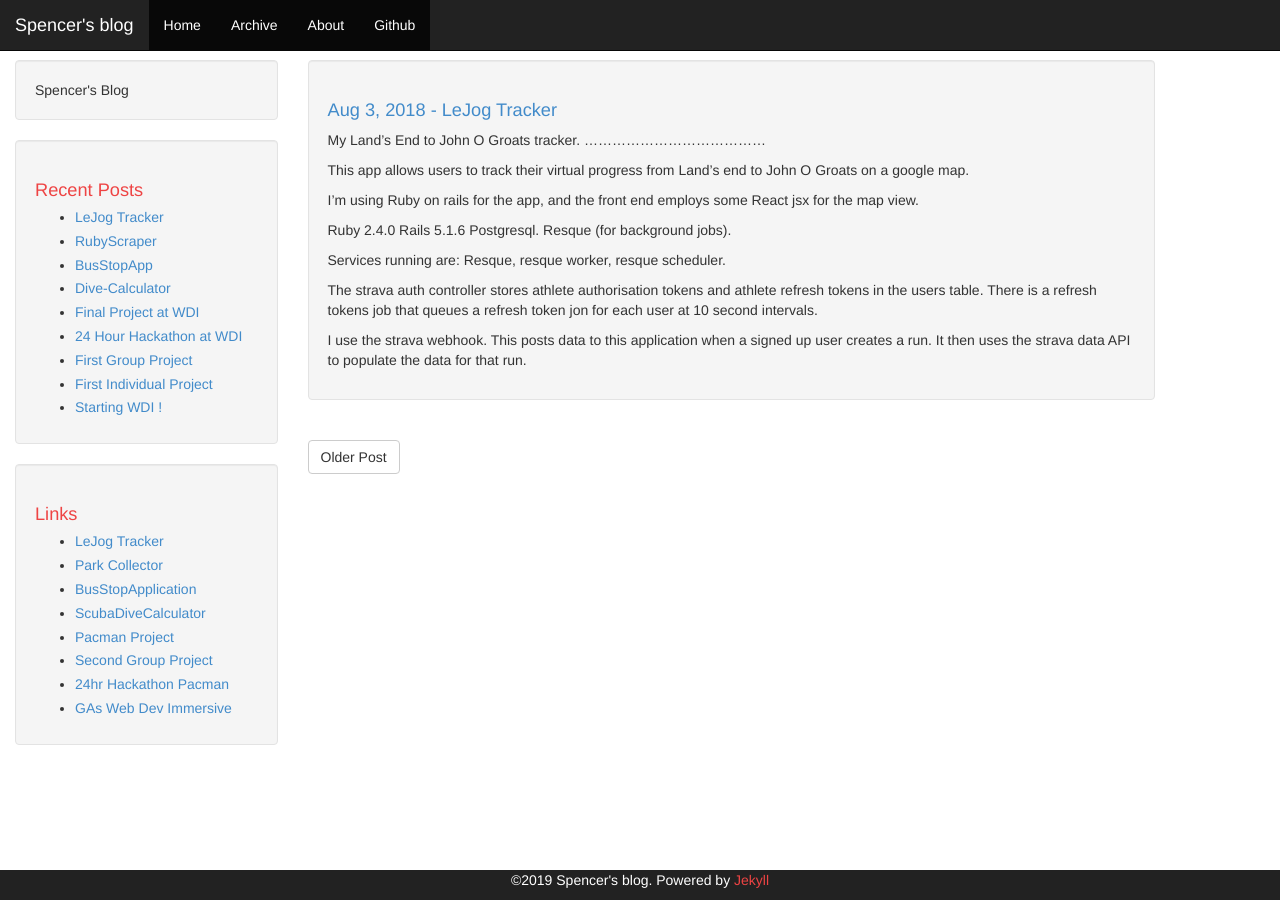
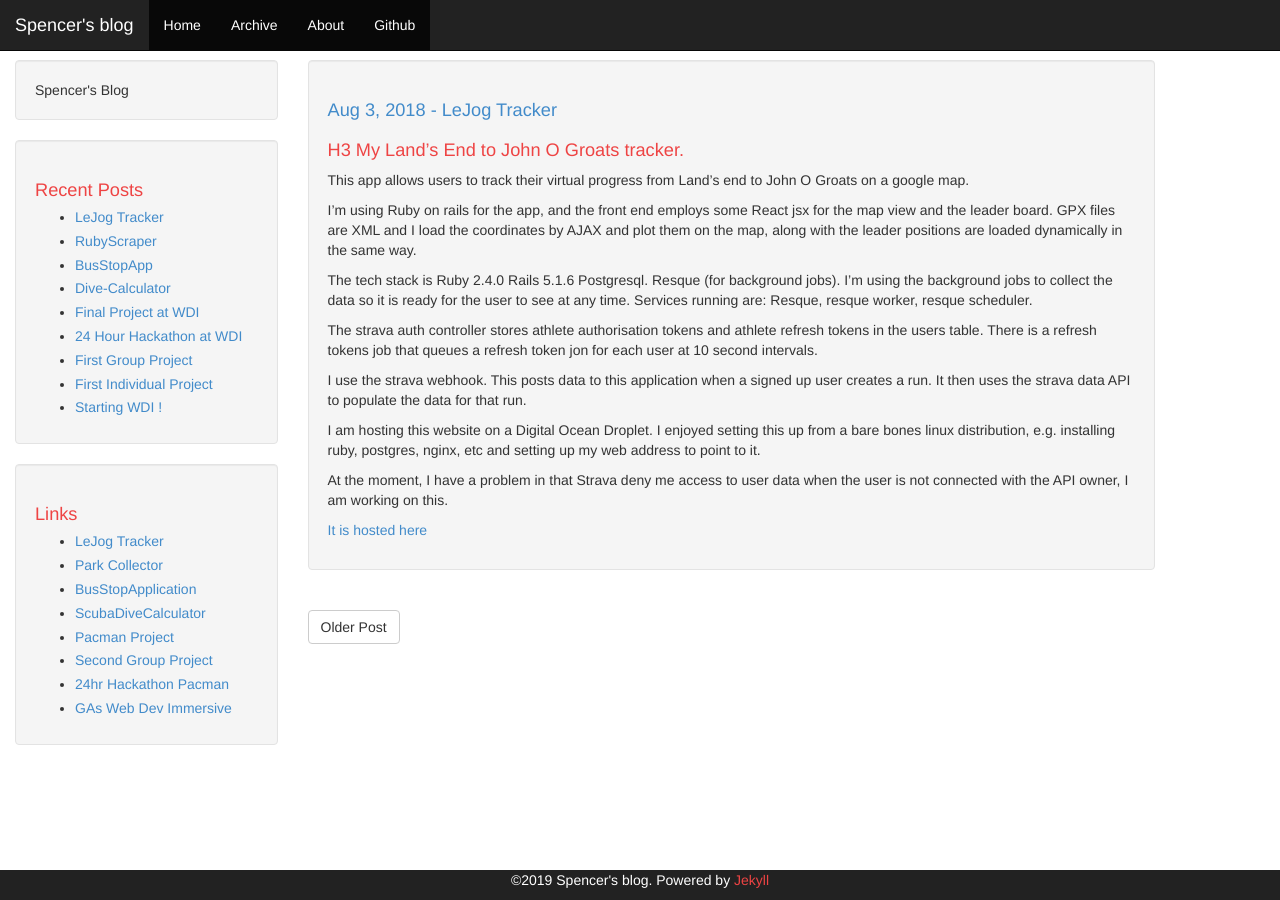
Before and after one commit to spencermeyer/spencermeyer.github.io, a Jekyll site: the page built from _posts/2019-02-17-LeJogTracker.markdown, in a window 1280 px wide. Built offline with Jekyll 4.4.1, drawn with Linux system fonts in a browser that asks for light colours; Markdown is read by kramdown in place of the engine named in the settings.

```diff
--- /dev/null
+++ b/Gemfile
@@ -0,0 +1,2 @@
+source 'https://rubygems.org'
+gem 'github-pages', group: :jekyll_plugins
--- a/_posts/2015-08-24-BusStop.markdown
+++ b/_posts/2015-08-24-BusStop.markdown
@@ -5,4 +5,7 @@ date:   2015-08-24 15:43:52
 categories: jekyll update
 ---
 
+# H3 London Bus Stalker
+
 I wanted to pratice some AJAX techniques and set up a Node application.  This application retrieves live bus data from TFL (Transport For London) and constructs a customised selector list depending upon which bus route you have chosen.  Then it selects buses depending upon which bus stop you choose, and AJAXes the data into the view.
+At the moment, it cannot tell you which direction the bus is going, this is on my list for improvements.
--- a/_posts/2019-02-17-LeJogTracker.markdown
+++ b/_posts/2019-02-17-LeJogTracker.markdown
@@ -5,17 +5,21 @@ date:   2018-08-03 15:00:00
 categories: jekyll update
 ---
 
-My Land's End to John O Groats tracker. .......................................
+# H3 My Land's End to John O Groats tracker.
 
 This app allows users to track their virtual progress from Land's end to John O Groats on a google map.
 
-I'm using Ruby on rails for the app, and the front end employs some React jsx for the map view.
+I'm using Ruby on rails for the app, and the front end employs some React jsx for the map view and the leader board.  GPX files are XML and I load the coordinates by AJAX and plot them on the map, along with the leader positions are loaded dynamically in the same way.
 
-Ruby 2.4.0 Rails 5.1.6 Postgresql. Resque (for background jobs).
-
-Services running are: Resque, resque worker, resque scheduler.
+The tech stack is Ruby 2.4.0 Rails 5.1.6 Postgresql. Resque (for background jobs).  I'm using the background jobs to collect the data so it is ready for the user to see at any time.  Services running are: Resque, resque worker, resque scheduler.
 
 The strava auth controller stores athlete authorisation tokens and athlete refresh tokens in the users table.
 There is a refresh tokens job that queues a refresh token jon for each user at 10 second intervals.
 
 I use the strava webhook. This posts data to this application when a signed up user creates a run. It then uses the strava data API to populate the data for that run.
+
+I am hosting this website on a Digital Ocean Droplet.  I enjoyed setting this up from a bare bones linux distribution, e.g. installing ruby, postgres, nginx, etc and setting up my web address to point to it.
+
+At the moment, I have a problem in that Strava deny me access to user data when the user is not connected with the API owner, I am working on this.
+
+[It is hosted here](https://eastleighlejogtracker.co.uk/)
```
Also changed, not shown: _posts/2018-08-03-RubyScraper.markdown (+7 -5 lines), about.md (+2 -1 lines), Gemfile.lock (added).
